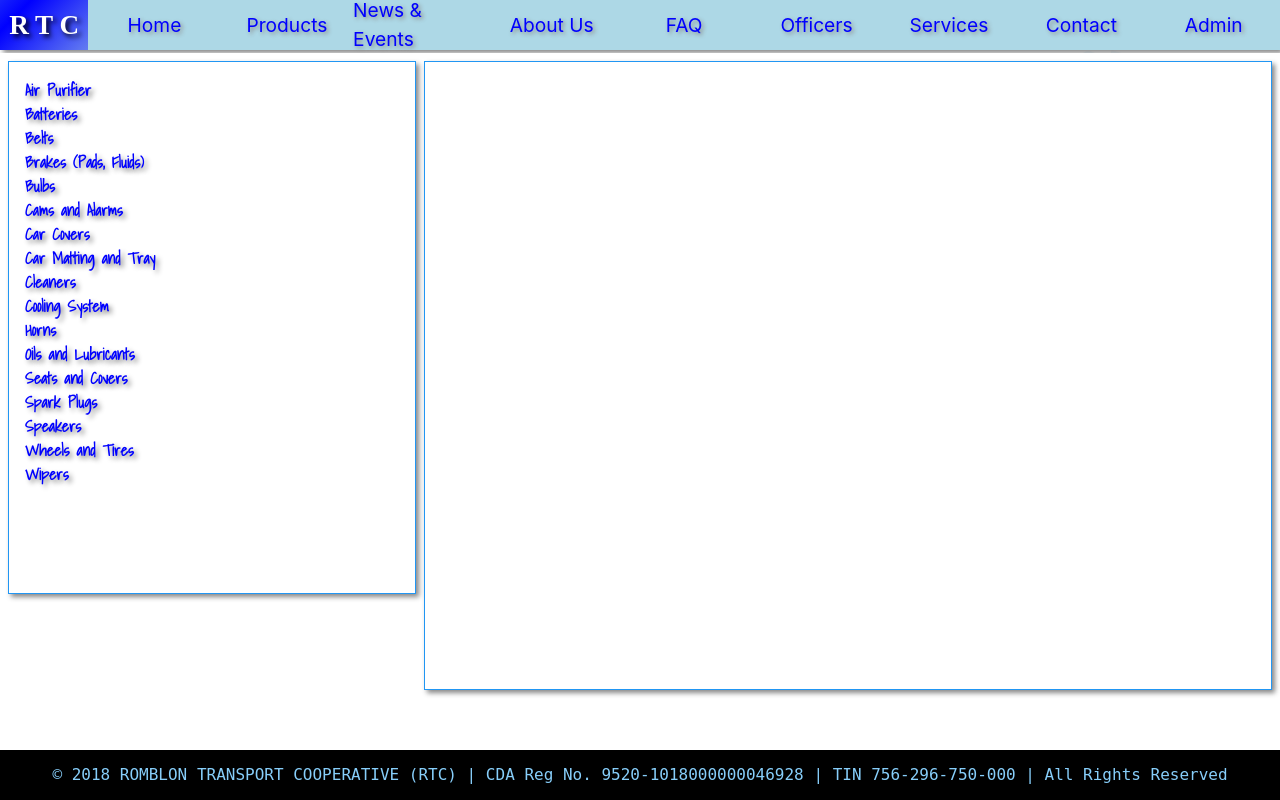
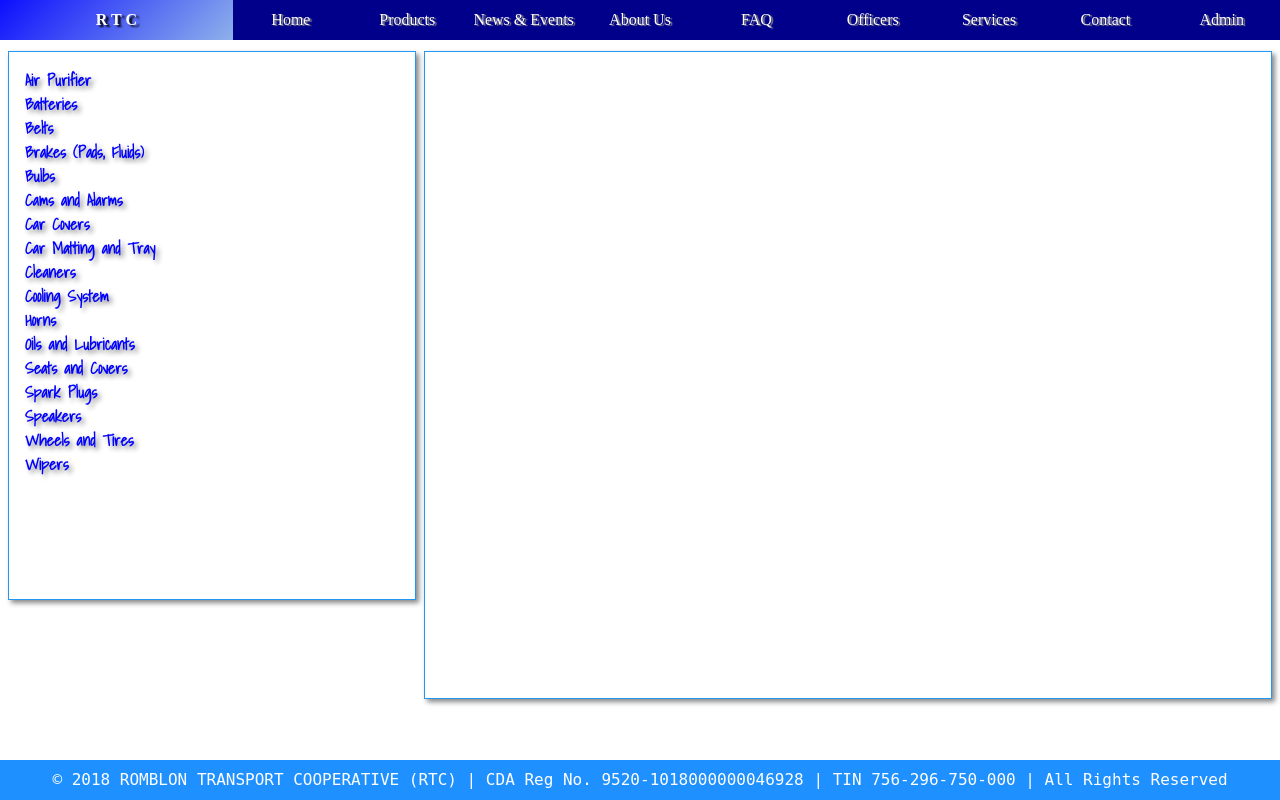
Before and after one commit to DxVi/RTC-Python-Proj, a Django app: page /products/ in a window 1280 px wide. Run offline with Django 3.2, Linux system fonts and the light colour scheme; data comes from the database, SQL or seed files in the repository; some libraries are stand-ins or nearby versions.

Commit message:
additional updates on base

```diff
--- a/static/css/base.css
+++ b/static/css/base.css
@@ -1,49 +1,39 @@
 body {
     margin:0;
     padding:0;
-    height:100vh;
-    background-image: url("/static/images/main.png");
-    background-size: cover;
+    font-family: 'Bookman Old Style';
 }
-.body-container{
+
+.base-container{
+    height: 100vh;
     display: flex;
     flex-direction: column;
-    height: 100vh;
-}
-nav{
-    height: 50px;
-    display:flex;
-    background-color: lightblue;
-    box-shadow: 3px 3px 5px #888888;
-    text-shadow: 2px 2px 4px #888888;
-}
-main{
-    height: calc(100vh - 100px);
 }
 
-footer{
-    height: 50px;
+.base-header{
+    flex-basis: 5%;
+    background-color: darkblue;
+}
+
+nav{
+    height: 100%;
     display:flex;
-    justify-content: center;
-    align-items: center;
-    background-color: black;
-    color: lightskyblue;
-    font-family: monospace;
+    box-shadow: 3px 3px 5px black;
+    text-shadow: 2px 2px 4px black;
 }
 
 @keyframes gradient {
     0% {background-position: 0% 50%;}
     50% {background-position: 100% 50%;}
     100% {background-position: 0% 50%;}
-  }
+}
 
-nav p {
+ nav p {
     margin-top:0;
     height:100%;
-    font-family: 'Times New Roman', Times, serif;
-    font-size: 1.7rem;
+    font-size: 100%;
     font-weight: bold;
-    text-shadow:3px 3px 5px black;
+    text-shadow:3px 2px 2px black;
     color: white;
     display: flex;
     flex:2;
@@ -56,31 +46,53 @@
 
 nav a{
     text-decoration: none;
-    font-size: 1.2rem;
-    color: Blue;
+    font-size: 100%;
+    color:white;
     transition: all 0.2s;
     display: flex;
-    flex:3;
+    flex:1;
     justify-content: center;
     align-items: center;
+    text-shadow:2px 1px 1px gray;
 }
 nav a:hover{
     background-color: #2196f3;
     color:white;
-    text-shadow: 3px 3px 5px #888888;
+    text-shadow: 3px 3px 5px black;
 }
 
+.base-content{
+    flex-basis: 90%;
+    background-color: white;
+
+    /* background-image: url("/static/images/logo.png");
+    background-repeat: no-repeat;
+    background-attachment: fixed;
+    background-position: center; */
+}
+
+.base-footer{
+    flex-basis: 5%;
+    background-color: dodgerblue;
+    color:white;
+    font-family: monospace;
+    display: flex;
+    justify-content: center;
+    align-items: center;
+
+}
 
 @media screen and (max-width: 575px){
-    nav{
-        flex-direction: column;
-        height:330px;
+
+    nav a{
+        font-size: 50%;
+        text-align: center;
     }
 
-    nav p{
-        font-size: 1rem;
+    .base-footer{
+        text-align: center;
+        font-size: 67%;
     }
-
     .home-header h2{
         font-size:1.5rem;
     }
@@ -92,10 +104,7 @@
         align-content: center;
     }
 
-    footer{
-        display: flex;
-        text-align: center;
-    }
+
     .home-header{
         text-align: center;
     }
@@ -130,10 +139,6 @@
     align-items: center;
 }
 
-.home-footer{
-    background-color: #2196f3;
-    border: 5px solid yellow;
-}
 /*---PRODUCTS-------------------------------*/
 .products-container{
     /* height: calc(100vh - 100px); */
--- a/templates/base.html
+++ b/templates/base.html
@@ -18,8 +18,8 @@
         <title>RTC</title>
   </head>
   <body>
-      <div class="body-container">
-          <header class="item">
+      <div class="base-container">
+          <div class="base-header">
             <nav>
                 <p>R T C</p>
                 <a href="/home">Home</a>
@@ -32,12 +32,14 @@
                 <a href="/products/contact/">Contact</a>
                 <a href="/admin">Admin</a>
             </nav>
-          </header>
-          <main>
+          </div>
+          <div class="base-content">
               {% block content %}
               {% endblock %}
-          </main>
-          <footer class="item">© 2018 ROMBLON TRANSPORT COOPERATIVE (RTC) | CDA Reg No. 9520-1018000000046928 | TIN 756-296-750-000 | All Rights Reserved</footer>
+          </div>
+          <div class="base-footer">
+            © 2018 ROMBLON TRANSPORT COOPERATIVE (RTC) | CDA Reg No. 9520-1018000000046928 | TIN 756-296-750-000 | All Rights Reserved
+          </div>
       </div>
 
     <!-- Optional JavaScript -->
```
